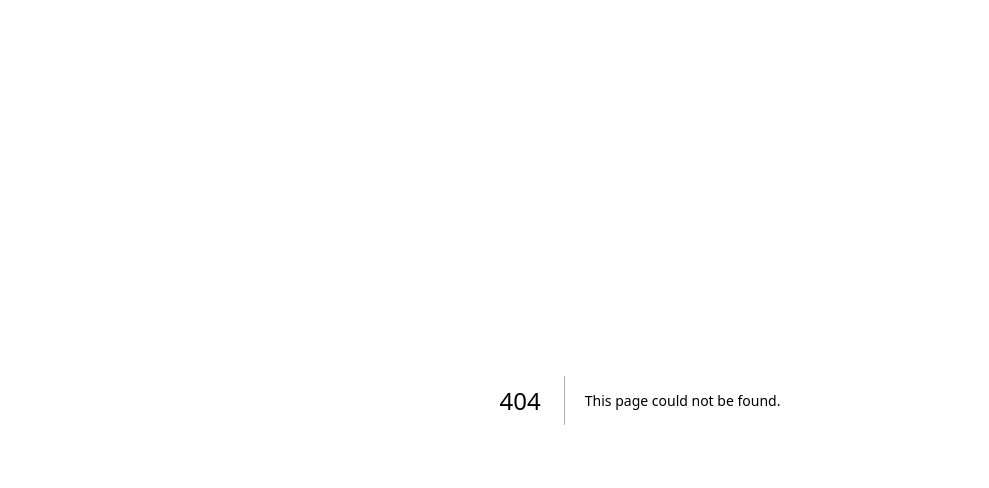
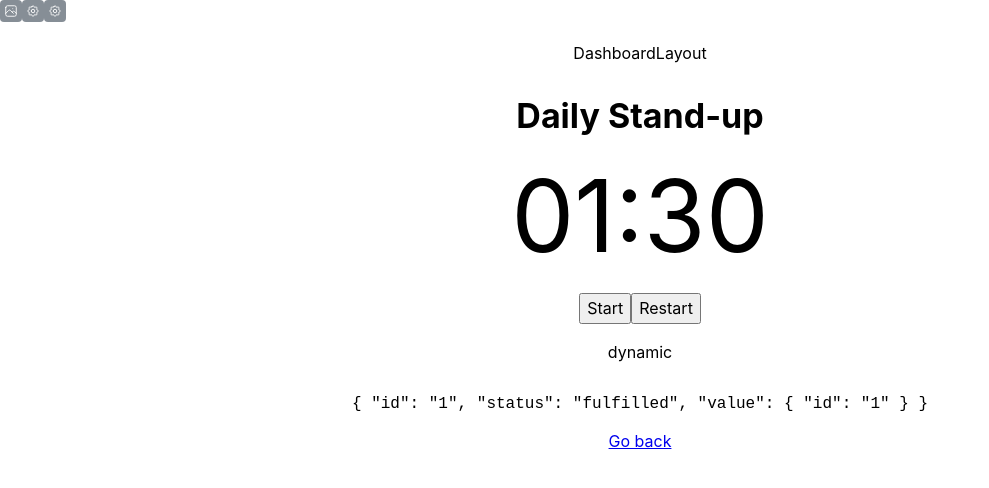
Before and after one commit to Siravian-index/stand-up-tracker, a Next.js app: page /home/daily/1 in a window 1280 px wide. Before the commit this address had no page. Shown: the top 488 px of the page, without its empty margins (0-989 px from the left). Built offline with nearby package versions, Linux system fonts and the light colour scheme; no server answers; sample sign-in values are in the browser's storage.

Commit message:
Add dynamic route page on /home/daily

```diff
--- /dev/null
+++ b/app/home/daily/[id]/page.tsx
@@ -0,0 +1,34 @@
+
+import { Flex } from "@mantine/core";
+import Link from "next/link";
+
+interface Params {
+    id: string
+}
+
+interface Props {
+    params: Params
+}
+
+const DynamicDashboardPage = ({ params }: Props) => {
+
+
+    return (
+        <>
+            <Flex
+                gap="sm"
+                justify="center"
+                align="center"
+                direction="column"
+            >
+                <p>dynamic</p>
+
+                <code>{JSON.stringify(params, null, 2)}</code>
+                <Link href=".">Go back</Link>
+            </Flex>
+        </>
+
+    )
+}
+
+export default DynamicDashboardPage
--- /dev/null
+++ b/app/home/daily/layout.tsx
@@ -0,0 +1,29 @@
+
+import { Flex, Title } from "@mantine/core";
+import Countdown from "./components/Countdown"
+
+interface Props {
+    children: React.ReactNode
+}
+
+const DashboardLayout = ({ children }: Props) => {
+
+    return (
+        <>
+            <Flex
+                gap="sm"
+                justify="center"
+                align="center"
+                direction="column"
+            >
+                <p>DashboardLayout </p>
+                <Title>Daily Stand-up</Title >
+
+            </Flex>
+            <Countdown />
+            {children}
+        </>
+    )
+}
+
+export default DashboardLayout
--- a/app/home/settings/components/general/GeneralSettingsTab.tsx
+++ b/app/home/settings/components/general/GeneralSettingsTab.tsx
@@ -25,7 +25,7 @@ const getTemplates = async () => {
 // this will be the server component
 const GeneralSettingsTab = async () => {
     console.log('GeneralSettingsTab')
-    await getTemplates()
+    // await getTemplates()
 
     return (
         <>
```
Also changed, not shown: app/home/daily/page.tsx (+2 -7 lines).
